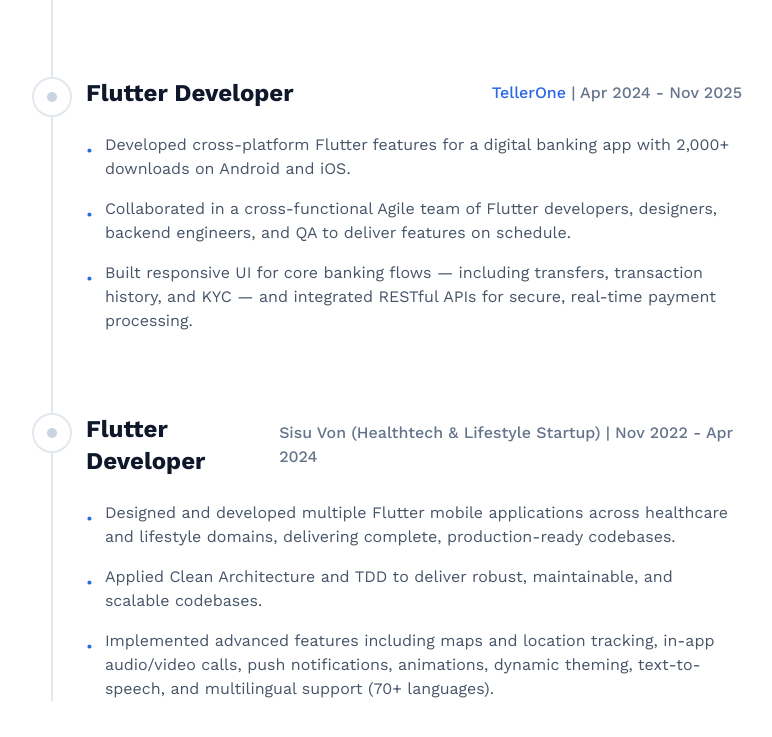
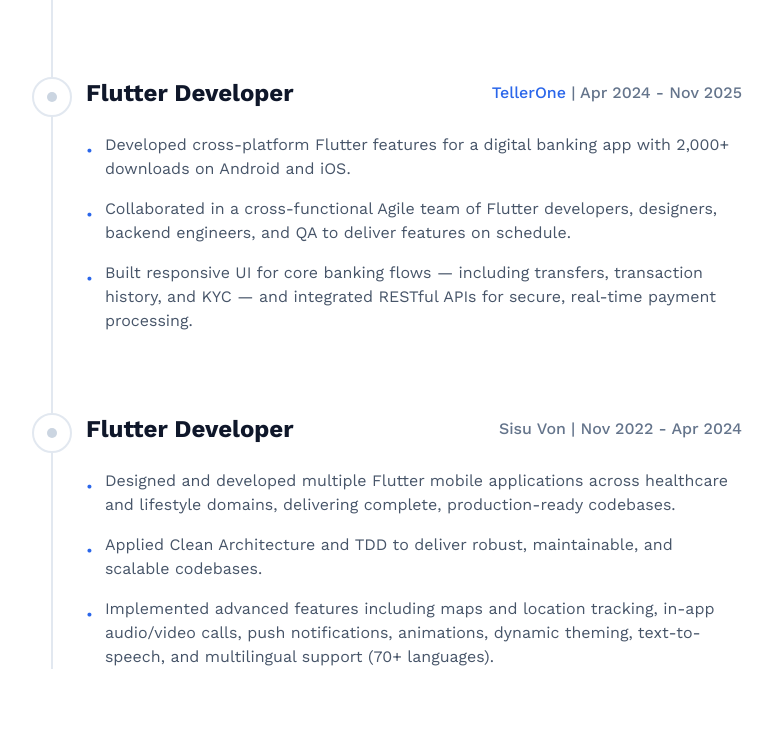
Before and after one commit to jabguru/my-portfolio, a plain HTML site: page index.html in a window 1280 px wide. Shown: the part 4503-5240 px from the top of the page, without its empty margins (250-1022 px from the left). Drawn offline with nearby package versions, Linux system fonts and the light colour scheme.

Commit message:
fix: update job title for Flutter Developer to remove unnecessary details

```diff
--- a/index.html
+++ b/index.html
@@ -619,7 +619,7 @@
                     <div>
                         <div class="flex flex-col md:flex-row md:items-center justify-between mb-6">
                             <h3 class="text-2xl font-bold text-slate-900">Flutter Developer</h3>
-                            <p class="text-slate-500 font-medium">Sisu Von (Healthtech & Lifestyle Startup) | Nov 2022 -
+                            <p class="text-slate-500 font-medium">Sisu Von | Nov 2022 -
                                 Apr 2024</p>
                         </div>
                         <ul class="space-y-4 text-slate-600">
```
